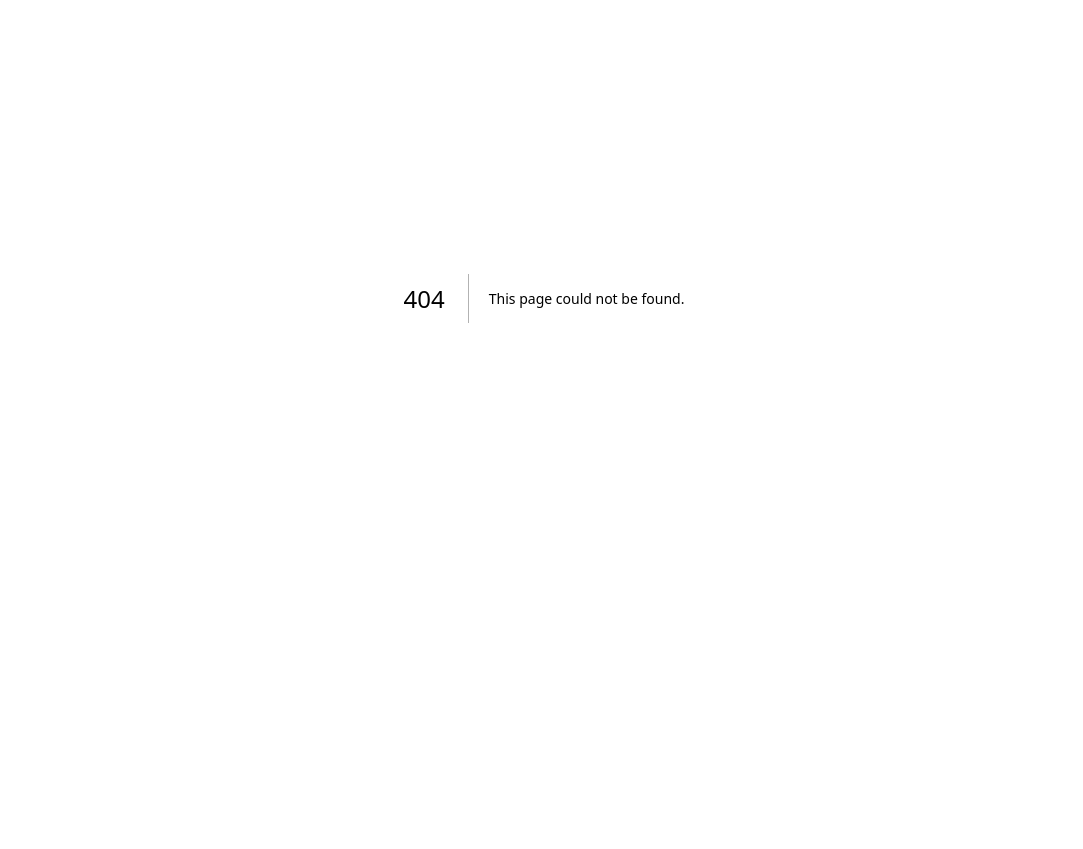
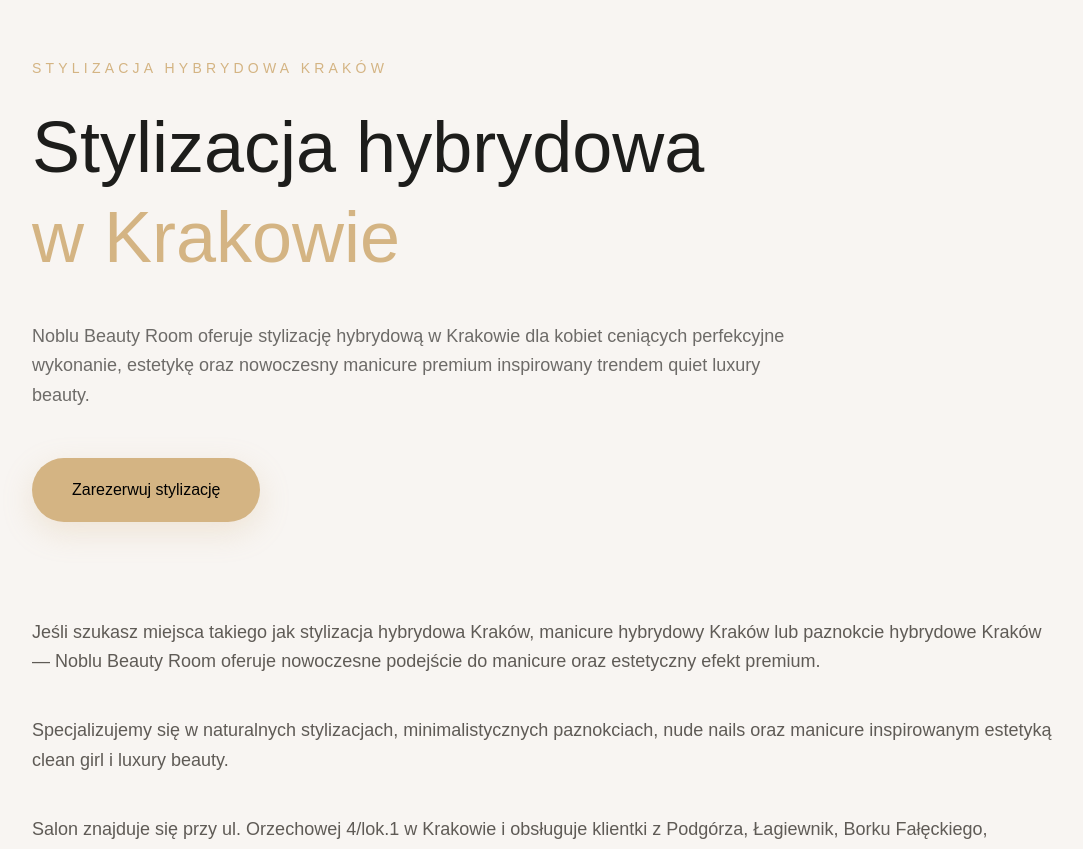
Before and after one commit to Noblunat/noblu-beauty-room, a Next.js app: page /stylizacja-hybrydowa-krakow in a window 1280 px wide. Before the commit this address had no page. Shown: the part 102-951 px from the top of the page, without its empty margins (96-1179 px from the left). Before the commit the page ends 800 px from the top, so only its background shows below. Built offline with nearby package versions, Linux system fonts and the light colour scheme.

Commit message:
Add hybrid manicure Krakow landing page

```diff
--- a/app/page.tsx
+++ b/app/page.tsx
@@ -889,6 +889,12 @@ referrerPolicy="no-referrer-when-downgrade"
           >
             Stylizacja rzęs Kraków
           </a>
+          <a
+            href="/stylizacja-hybrydowa-krakow"
+            className="block hover:text-[#D4B483] transition-colors"
+          >
+            Stylizacja hybrydowa Kraków
+          </a>
 
           <a
             href="/pedicure-krakow"
--- /dev/null
+++ b/app/stylizacja-hybrydowa-krakow/page.tsx
@@ -0,0 +1,73 @@
+export const metadata = {
+  title: "Stylizacja hybrydowa Kraków | Noblu Beauty Room",
+  description:
+    "Stylizacja hybrydowa w Krakowie. Naturalne paznokcie, manicure hybrydowy premium i beauty experience w Noblu Beauty Room.",
+}
+
+export default function StylizacjaHybrydowaKrakowPage() {
+  return (
+    <main className="min-h-screen bg-[#F8F5F2] text-[#1D1D1B]">
+
+      <section className="pt-40 pb-24 px-6 lg:px-12">
+        <div className="max-w-5xl mx-auto">
+
+          <div className="text-sm uppercase tracking-[0.3em] text-[#D4B483] mb-6">
+            Stylizacja hybrydowa Kraków
+          </div>
+
+          <h1 className="text-5xl lg:text-7xl font-light leading-tight">
+            Stylizacja hybrydowa
+            <span className="block text-[#D4B483]">
+              w Krakowie
+            </span>
+          </h1>
+
+          <p className="mt-10 text-lg text-[#6D6B68] leading-relaxed max-w-3xl">
+            Noblu Beauty Room oferuje stylizację hybrydową w Krakowie
+            dla kobiet ceniących perfekcyjne wykonanie, estetykę
+            oraz nowoczesny manicure premium inspirowany trendem
+            quiet luxury beauty.
+          </p>
+
+          <div className="mt-12">
+            <a
+              href="https://booksy.com/pl-pl/105150_noblu-beauty-room_paznokcie_8820_krakow"
+              target="_blank"
+              rel="noopener noreferrer"
+              className="inline-flex items-center justify-center px-10 py-5 rounded-full bg-[#D4B483] text-black font-medium hover:scale-105 transition-transform shadow-[0_10px_30px_rgba(212,180,131,0.25)]"
+            >
+              Zarezerwuj stylizację
+            </a>
+          </div>
+
+        </div>
+      </section>
+
+      <section className="pb-24 px-6 lg:px-12">
+        <div className="max-w-5xl mx-auto space-y-10 text-lg leading-relaxed text-[#5F5B56]">
+
+          <p>
+            Jeśli szukasz miejsca takiego jak stylizacja hybrydowa Kraków,
+            manicure hybrydowy Kraków lub paznokcie hybrydowe Kraków —
+            Noblu Beauty Room oferuje nowoczesne podejście do manicure
+            oraz estetyczny efekt premium.
+          </p>
+
+          <p>
+            Specjalizujemy się w naturalnych stylizacjach,
+            minimalistycznych paznokciach, nude nails oraz manicure
+            inspirowanym estetyką clean girl i luxury beauty.
+          </p>
+
+          <p>
+            Salon znajduje się przy ul. Orzechowej 4/lok.1
+            w Krakowie i obsługuje klientki z Podgórza,
+            Łagiewnik, Borku Fałęckiego, Ruczaju oraz Kurdwanowa.
+          </p>
+
+        </div>
+      </section>
+
+    </main>
+  )
+}
```
